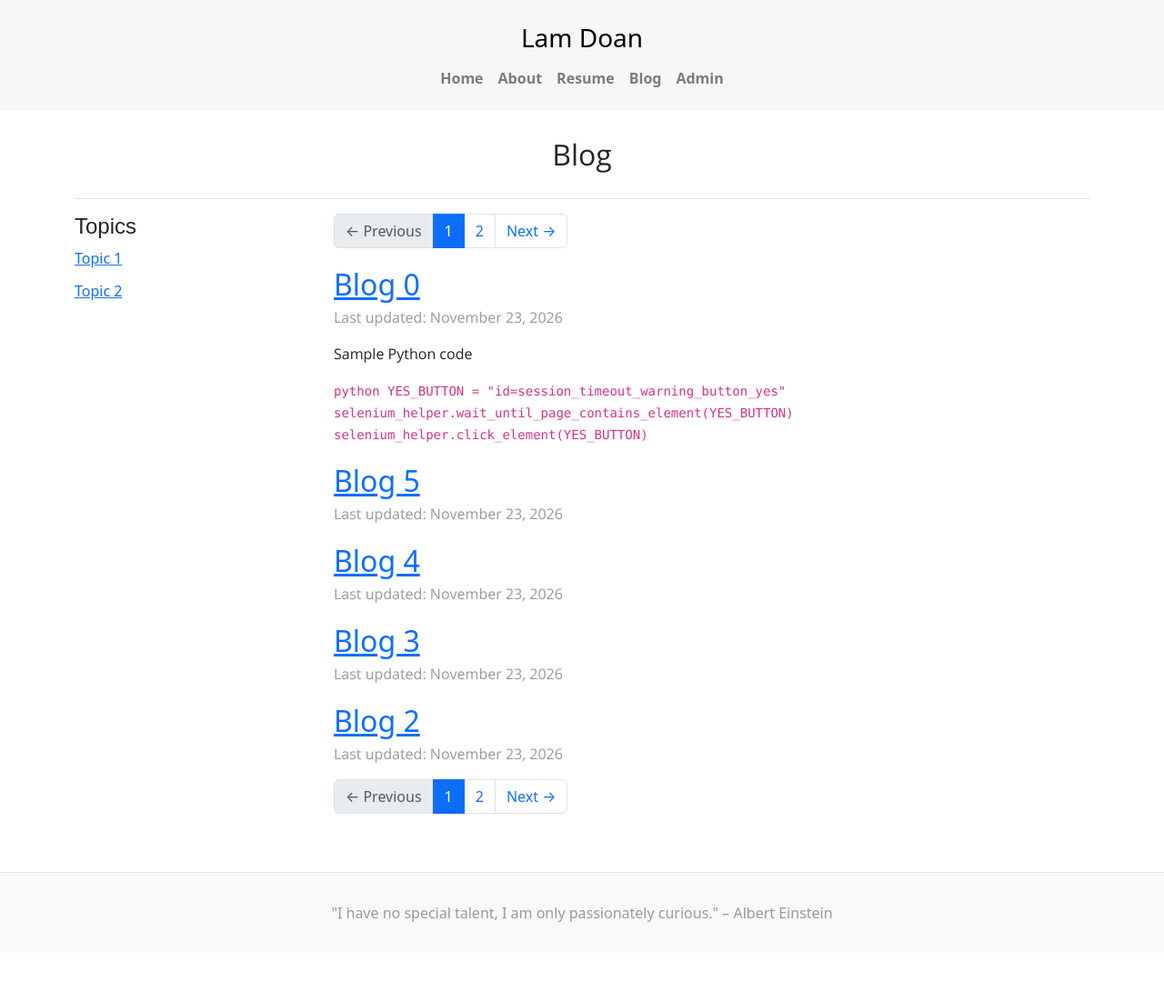
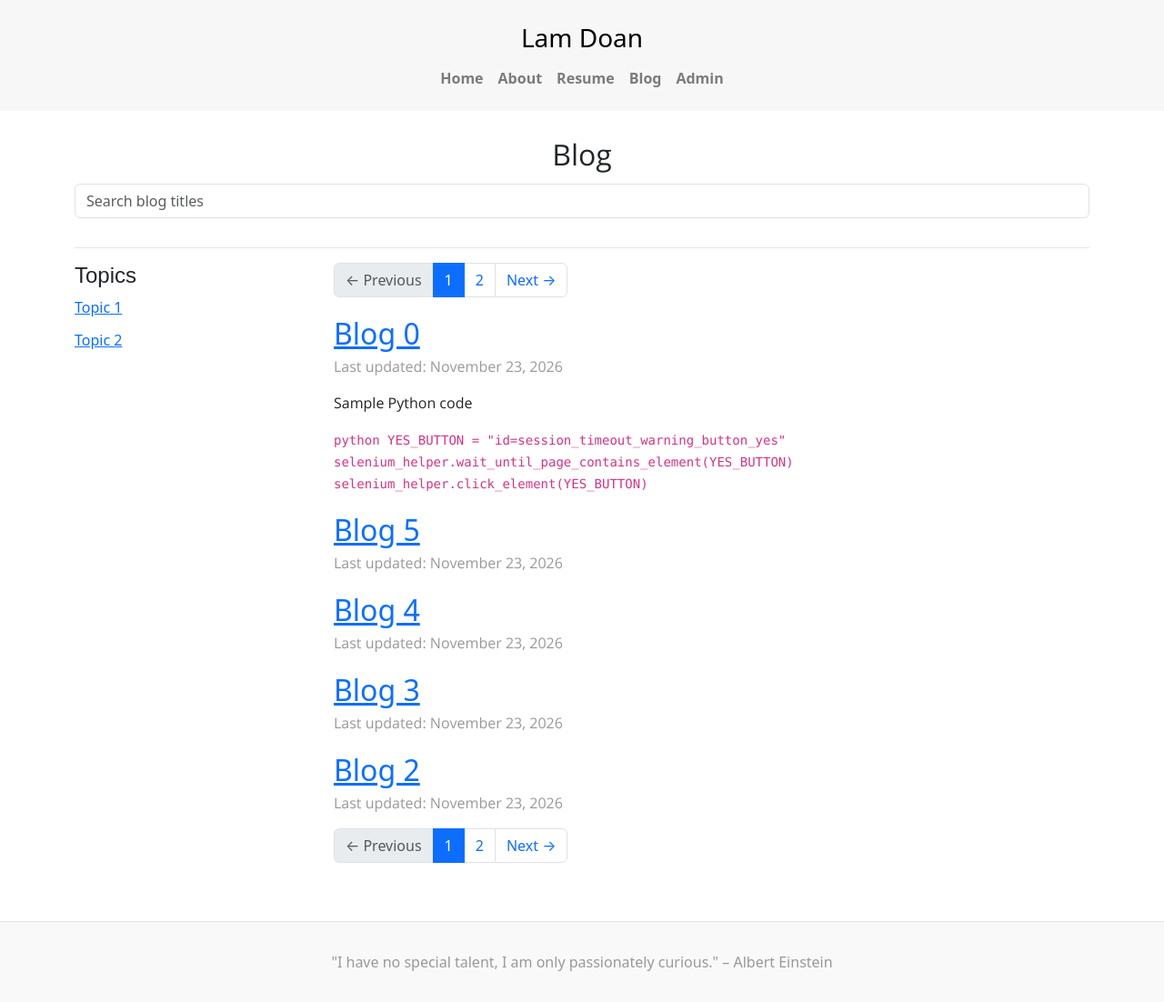
Before and after one commit to lamvdoan/lamvdoan-site, a Rails app: page /blogs in a window 1280 px wide. Shown: the whole page at 91% size. Before the commit the page ends 1014 px from the top, so only its background shows below. Run offline with Rails 7, Linux system fonts and the light colour scheme; data comes from the database, SQL or seed files in the repository; style sheets or scripts are compiled from the project's sources; parts of the project's set-up code (start-up, migrations or seed data) failed here and were passed over; some libraries are stand-ins or nearby versions.

Commit message:
Add live title search to the blog index

```diff
--- /dev/null
+++ b/app/assets/javascripts/blog_search.js
@@ -0,0 +1,61 @@
+document.addEventListener("turbolinks:load", function () {
+  const form = document.querySelector("[data-blog-search]");
+  const results = document.getElementById("blog-search-results");
+  if (!form || !results) return;
+
+  const field = form.elements.q;
+  const status = form.querySelector("[data-blog-search-status]");
+  const initialResults = results.innerHTML;
+  let timeout;
+  let request;
+
+  function cancelSearch() {
+    clearTimeout(timeout);
+    if (request) request.abort();
+  }
+
+  function search() {
+    const url = new URL(form.action);
+    const query = field.value.trim();
+    if (query) url.searchParams.set("q", query);
+
+    const controller = new AbortController();
+    request = controller;
+
+    fetch(url, { signal: controller.signal })
+      .then(function (response) {
+        if (!response.ok) throw new Error("Blog search failed");
+        return response.text();
+      })
+      .then(function (html) {
+        if (controller.signal.aborted) return;
+
+        const page = new DOMParser().parseFromString(html, "text/html");
+        const nextResults = page.getElementById(results.id);
+        if (!nextResults) throw new Error("Blog search results are missing");
+
+        results.innerHTML = nextResults.innerHTML;
+      })
+      .catch(function () {
+        if (!controller.signal.aborted) {
+          status.textContent = "Live search is unavailable. Press Enter to search.";
+        }
+      });
+  }
+
+  function queueSearch(event) {
+    cancelSearch();
+    status.textContent = "";
+    if (!event.isComposing) timeout = setTimeout(search, 180);
+  }
+
+  field.addEventListener("input", queueSearch);
+  field.addEventListener("compositionend", queueSearch);
+
+  document.addEventListener("turbolinks:before-cache", function () {
+    cancelSearch();
+    field.value = field.defaultValue;
+    results.innerHTML = initialResults;
+    status.textContent = "";
+  }, { once: true });
+});
--- a/app/controllers/blogs_controller.rb
+++ b/app/controllers/blogs_controller.rb
@@ -11,7 +11,10 @@ class BlogsController < ApplicationController
 
   # GET /blogs
   def index
-    @blogs = Blog.most_recent.page(params[:page])
+    query = params[:q]
+    @query = query.strip.presence if query.is_a?(String)
+    blogs = @query ? Blog.matching_title(@query) : Blog.all
+    @blogs = blogs.most_recent.page(params[:page])
     @title = title_delimiter("Blog")
   end
 
--- a/app/models/blog.rb
+++ b/app/models/blog.rb
@@ -6,6 +6,11 @@ class Blog < ApplicationRecord
 
   paginates_per 5
 
+  def self.matching_title(query)
+    pattern = "%#{sanitize_sql_like(query)}%"
+    where("title ILIKE ?", pattern)
+  end
+
   def self.most_recent
     order("created_at DESC")
   end
--- a/app/views/blogs/index.html.erb
+++ b/app/views/blogs/index.html.erb
@@ -1,3 +1,8 @@
+<div id="blog-search-results">
+  <% if @query && @blogs.empty? %>
+    <p>No blog titles match “<%= @query %>”.</p>
+  <% end %>
+
   <nav class="blog-pagination">
     <%= paginate @blogs %>
   </nav>
@@ -7,3 +12,4 @@
   <nav class="blog-pagination">
     <%= paginate @blogs %>
   </nav>
+</div>
--- a/app/views/shared/_blog_header.html.erb
+++ b/app/views/shared/_blog_header.html.erb
@@ -3,6 +3,14 @@
     <p class="blog-header-title"><%= @title_on_header %></p>
   </div>
 
+  <% if controller_path == "blogs" && action_name == "index" %>
+    <%= form_with url: blogs_path, method: :get, local: true, data: { blog_search: true }, html: { role: "search", class: "mb-3" } do |form| %>
+      <%= form.label :q, "Search blog titles", for: "blog-search-query", class: "visually-hidden" %>
+      <%= form.search_field :q, id: "blog-search-query", value: @query, class: "form-control", placeholder: "Search blog titles", aria: { controls: "blog-search-results" } %>
+      <p class="text-danger mb-0" role="status" data-blog-search-status></p>
+    <% end %>
+  <% end %>
+
   <% if user_signed_in? %>
     <%= link_to 'New Blog', new_blog_path %>
   <% end %>
```
Lines whose indentation alone changed are shown as unchanged.
